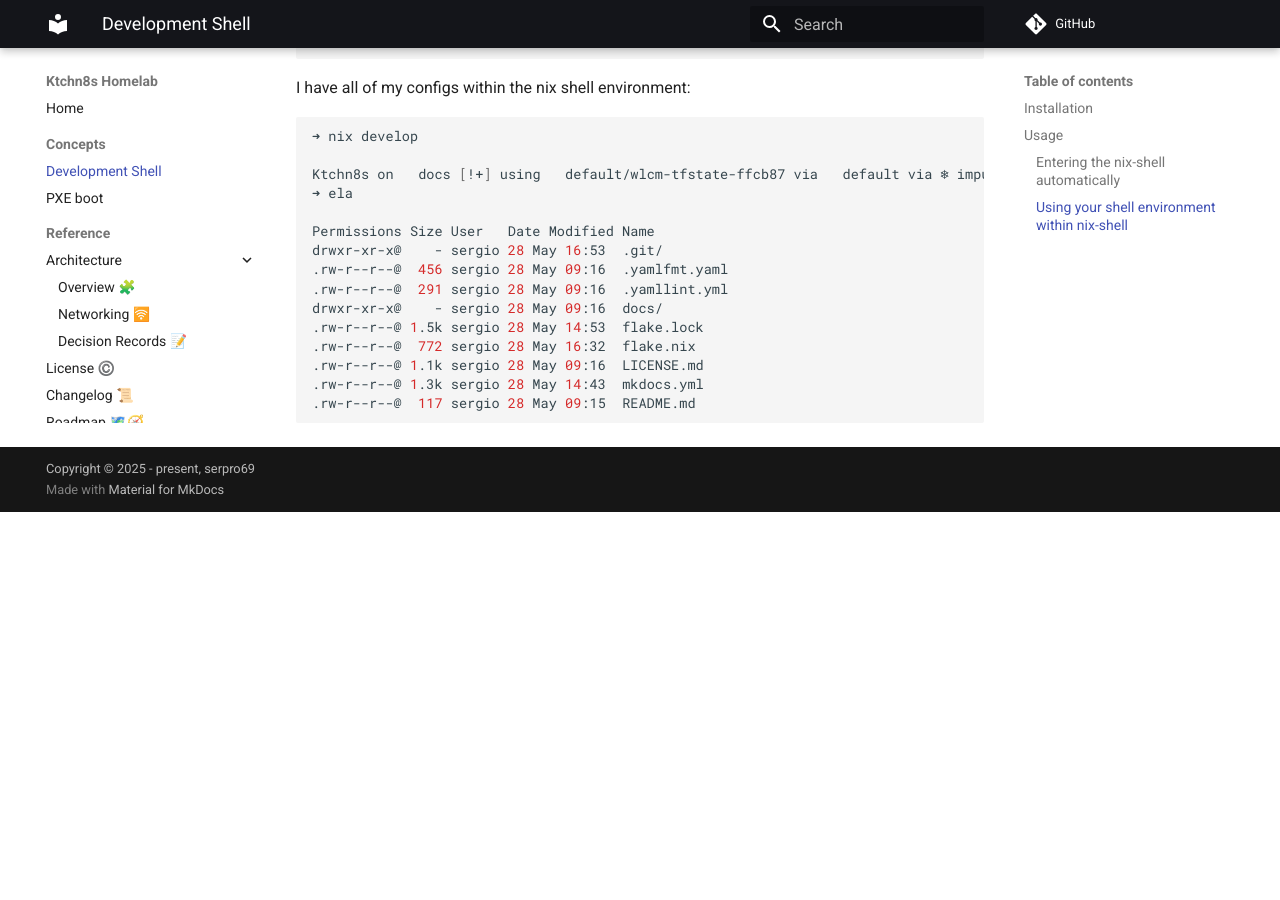
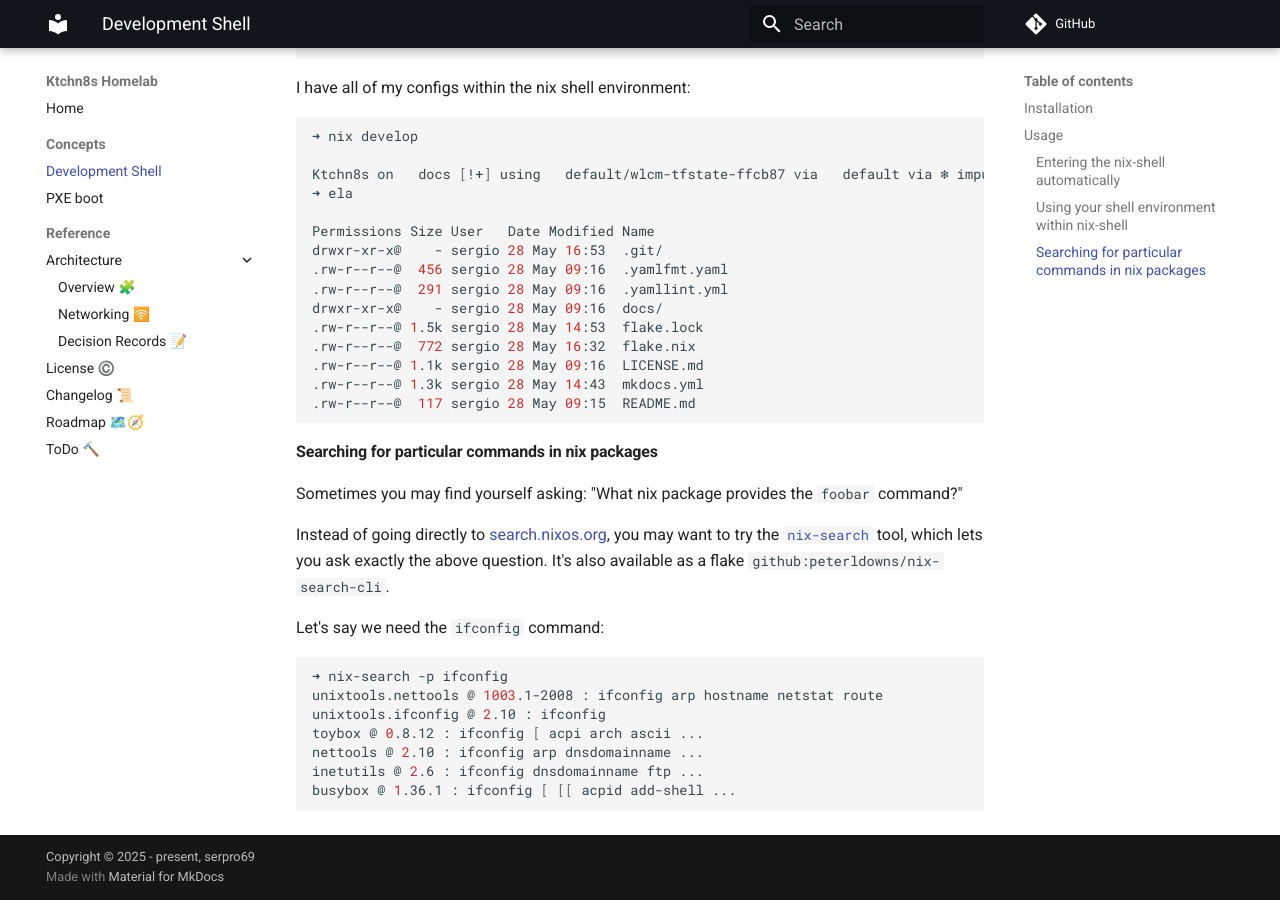
Before and after one commit to serpro69/ktchn8s, an MkDocs documentation site: the page built from docs/concepts/development-shell.md, in a window 1280 px wide and 900 px high, scrolled down 1739 px. Built offline with MkDocs 1.6.1 and Material for MkDocs 9.7.7, drawn with Linux system fonts in a browser that asks for light colours; comment, search, counter and statistics services are not loaded; before the commit the page ends 2251 px from its top, so only the background shows below that.

Commit message:
Add some networking tools to nix, explain nix-search

````diff
--- a/docs/concepts/development-shell.md
+++ b/docs/concepts/development-shell.md
@@ -38,7 +38,6 @@
 #### Entering the nix-shell automatically
 
 If you have [`direnv`](https://direnv.net) installed, you can run `direnv allow` once and it will automatically enter the nix shell every time you `cd` into the project.
-
 
 #### Using your shell environment within nix-shell
 
@@ -89,3 +88,22 @@
 .rw-r--r--@ 1.3k sergio 28 May 14:43  mkdocs.yml
 .rw-r--r--@  117 sergio 28 May 09:15  README.md
 ```
+
+#### Searching for particular commands in nix packages
+
+Sometimes you may find yourself asking: "What nix package provides the `foobar` command?"
+
+Instead of going directly to [search.nixos.org](https://search.nixos.org), you may want to try the [`nix-search`](https://github.com/peterldowns/nix-search-cli) tool, which lets you ask exactly the above question.
+It's also available as a flake `github:peterldowns/nix-search-cli`.
+
+Let's say we need the `ifconfig` command:
+
+```bash
+➜ nix-search -p ifconfig
+unixtools.nettools @ 1003.1-2008 : ifconfig arp hostname netstat route
+unixtools.ifconfig @ 2.10 : ifconfig
+toybox @ 0.8.12 : ifconfig [ acpi arch ascii ...
+nettools @ 2.10 : ifconfig arp dnsdomainname ...
+inetutils @ 2.6 : ifconfig dnsdomainname ftp ...
+busybox @ 1.36.1 : ifconfig [ [[ acpid add-shell ...
+```
````
Also changed, not shown: 1 other file.
